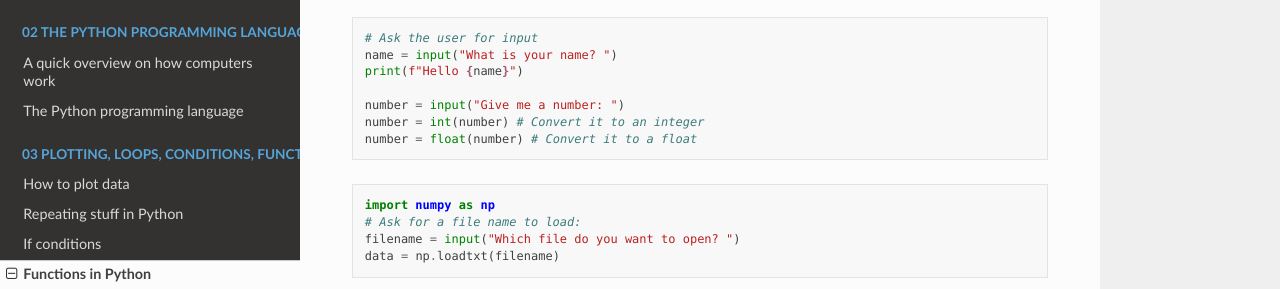
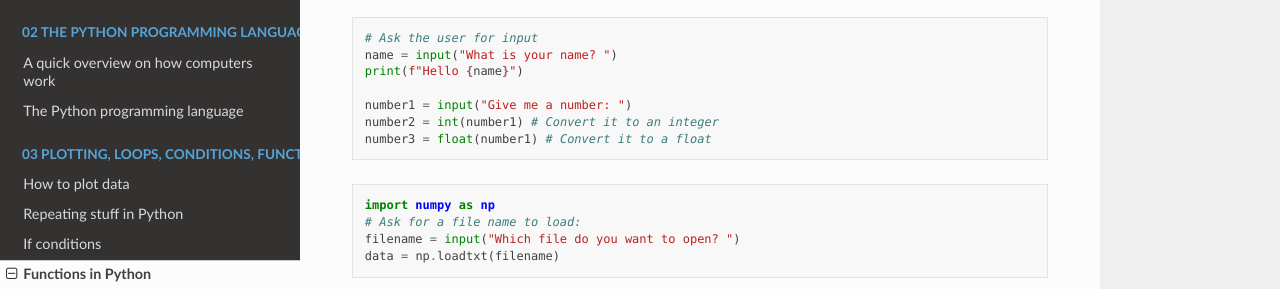
Before and after one commit to willi-kappler/python_intro, a Sphinx documentation site: the page built from docs/intro03/functions.rst, in a window 1280 px wide and 900 px high, scrolled down 1151 px. Shown: the part 162-451 px from the top of the window. Built offline with Sphinx 7.4.7 and the Read the Docs theme 3.1.0, drawn with Linux system fonts in a browser that asks for light colours.

Commit message:
Use different variable names.

```diff
--- a/docs/intro03/functions.rst
+++ b/docs/intro03/functions.rst
@@ -76,9 +76,9 @@ of the average. Or ask the user for input on which range of the data to plot.
     name = input("What is your name? ")
     print(f"Hello {name}")
 
-    number = input("Give me a number: ")
-    number = int(number) # Convert it to an integer
-    number = float(number) # Convert it to a float
+    number1 = input("Give me a number: ")
+    number2 = int(number1) # Convert it to an integer
+    number3 = float(number1) # Convert it to a float
 
 
 .. code-block:: python
```
